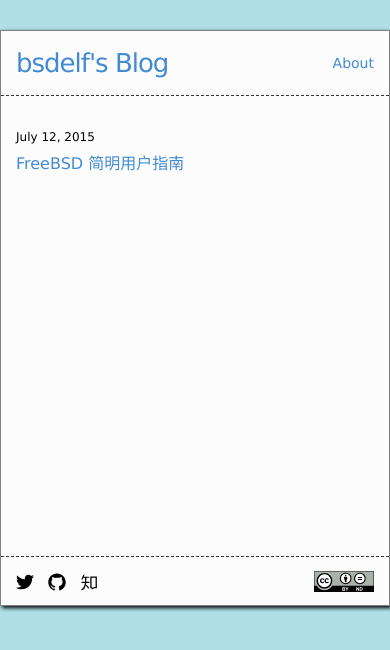
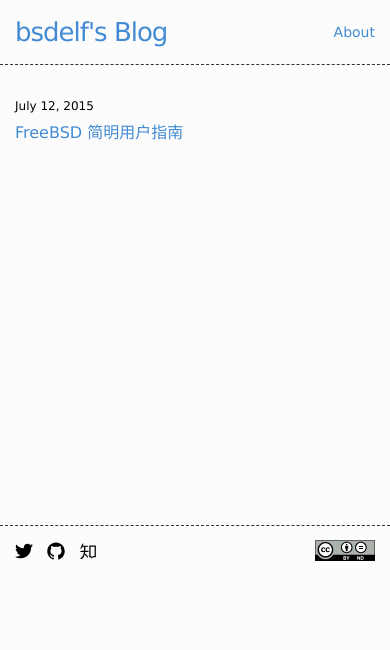
Before and after one commit to bsdelf/bsdelf.github.io, a Jekyll site: the page built from index.html, in a window 390 px wide. Shown: the top 650 px of the page. Built offline with Jekyll 4.4.1, drawn with Linux system fonts in a browser that asks for light colours; nearby versions of some CDN libraries.

Commit message:
+ better support for device with small screen

```diff
--- a/_sass/_base.scss
+++ b/_sass/_base.scss
@@ -20,6 +20,10 @@ body {
     font-weight: normal;
     color: $grey-color;
     background: powderblue;
+
+    @media screen and (max-width: $page-width + $spacing-unit) {
+        background: #fcfcfc;
+    }
 }
 
 
@@ -191,14 +195,17 @@ hr {
 
 .viewport {
     max-width: $page-width;
-    margin-right: auto;
-    margin-left: auto;
+    margin: $spacing-unit auto;
     background: #fcfcfc;
 
-    margin-top: $spacing-unit;
-    margin-bottom: $spacing-unit;
     border: 1px solid #808080;
     box-shadow: 2px 2px 4px #000;
+
+    @media screen and (max-width: $page-width + $spacing-unit) {
+        margin: 0 auto;
+        border: none;
+        box-shadow: none;
+    }
 }
 
 /**
```
